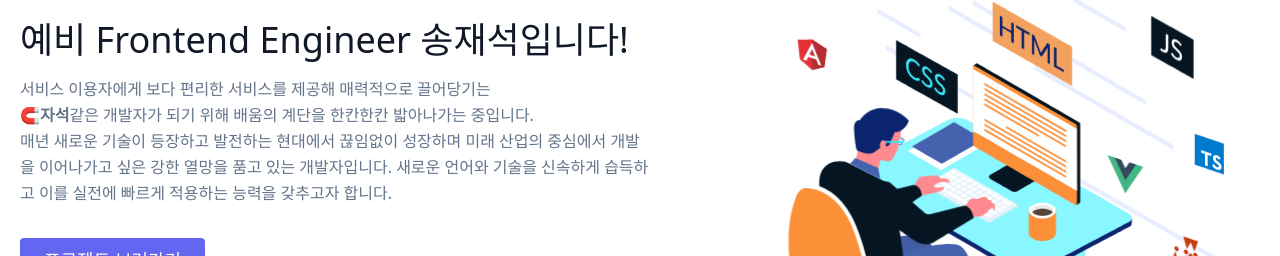
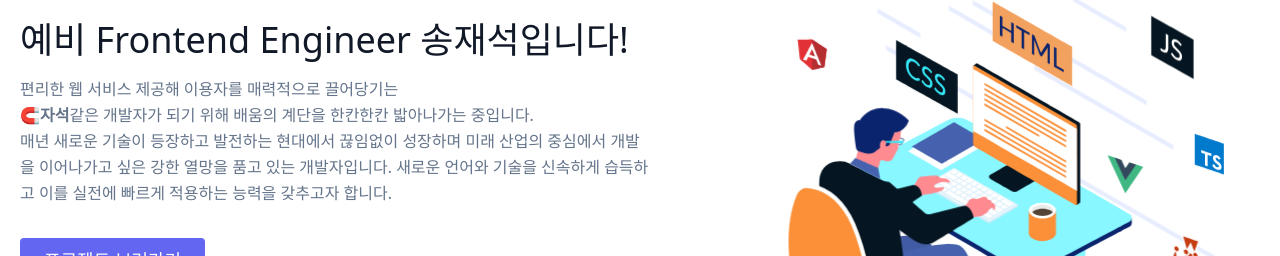
Before and after one commit to Largopie/next-portfolio, a Next.js app: page / in a window 1280 px wide. Shown: the part 329-585 px from the top of the page. Built offline with nearby package versions, Linux system fonts and the light colour scheme.

Commit message:
chore: 메인 페이지 문구 수정

```diff
--- a/components/home/hero.js
+++ b/components/home/hero.js
@@ -9,7 +9,7 @@ export default function Hero() {
           <br className="hidden lg:inline-block" />
         </h1>
         <p className="mb-8 leading-relaxed">
-        서비스 이용자에게 보다 편리한 서비스를 제공해 매력적으로 끌어당기는 <br />🧲<strong>자석</strong>같은 개발자가 되기 위해 배움의 계단을 한칸한칸 밟아나가는 중입니다. <br/>
+        편리한 웹 서비스 제공해 이용자를 매력적으로 끌어당기는 <br />🧲<strong>자석</strong>같은 개발자가 되기 위해 배움의 계단을 한칸한칸 밟아나가는 중입니다. <br/>
           매년 새로운 기술이 등장하고 발전하는 현대에서 끊임없이 성장하며 미래 산업의 중심에서 개발을 이어나가고 싶은 강한 열망을 품고 있는 개발자입니다.
           새로운 언어와 기술을 신속하게 습득하고 이를 실전에 빠르게 적용하는 능력을 갖추고자 합니다.
         </p>
```
